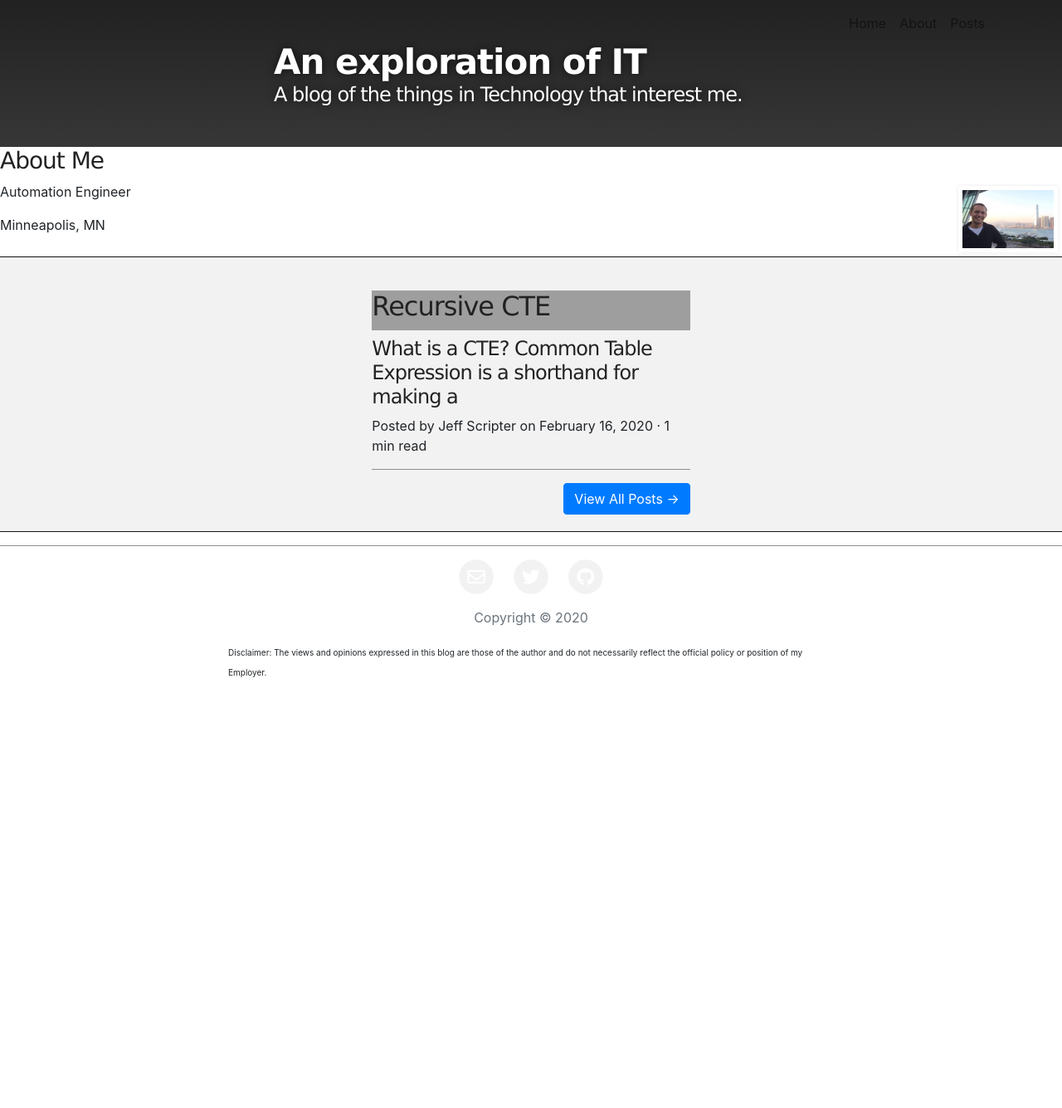
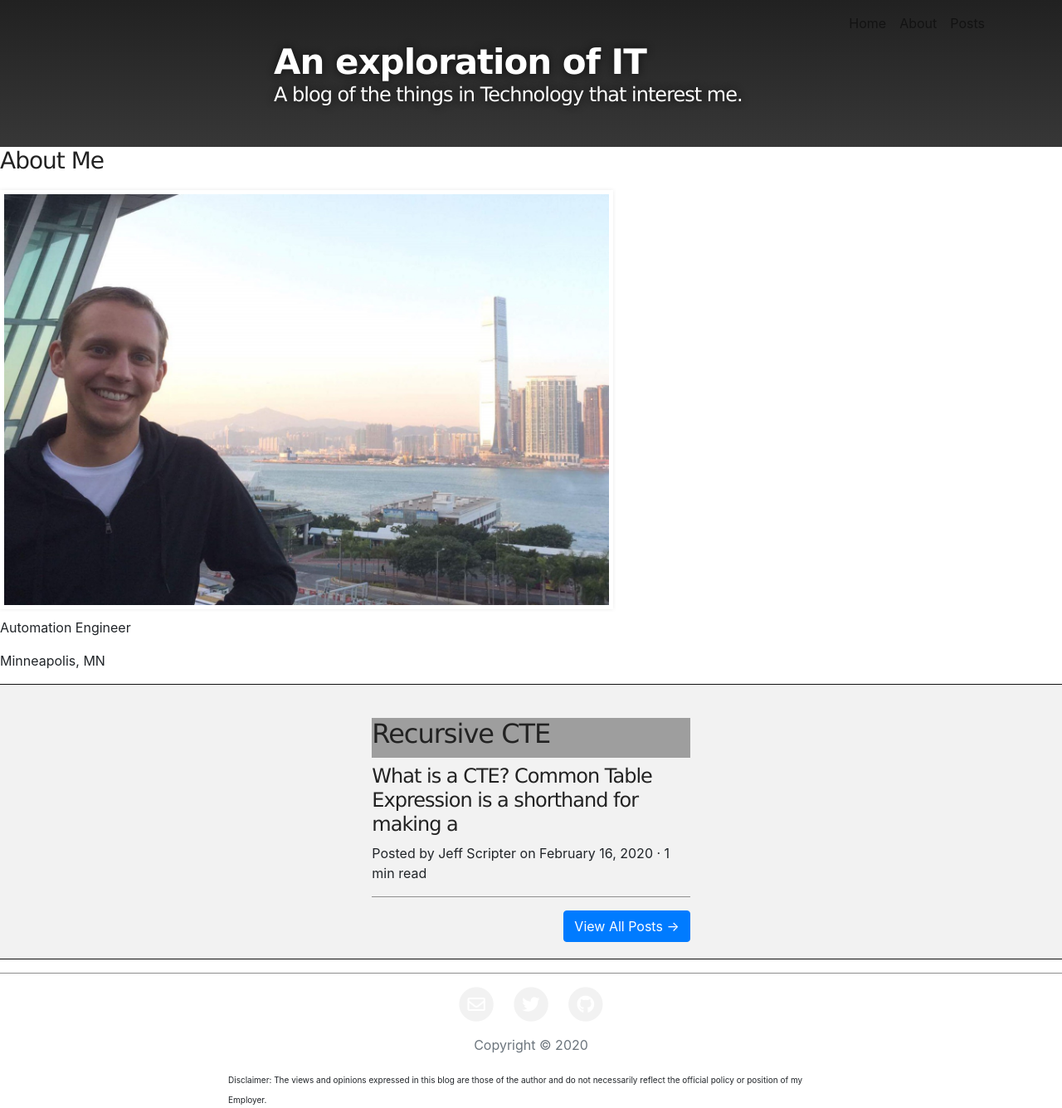
Before and after one commit to jpscripter/JPScripter.github.io, a Jekyll site: the page built from index.md, in a window 1280 px wide and 1335 px high. Shown: the whole window at 83% size. Built offline with Jekyll 4.4.1, drawn with Linux system fonts in a browser that asks for light colours; grey boxes are pictures that could not be loaded.

Commit message:
widget css

```diff
--- a/_includes/about.html
+++ b/_includes/about.html
@@ -3,7 +3,7 @@
         <aside class="widget inner-padding widget_aboutme">
             <h3 class="widget-title">About Me</h3>
             <div class='aboutme'>
-                <img width="120" height="80" style='float:right; margin:5px;' src='/assets/images/Profile.jpeg'>
+                <img src='/assets/images/Profile.jpeg'>
                 <p>Automation Engineer</p>
                 <p>Minneapolis, MN</p>
             <div style='clear:both'>
```
